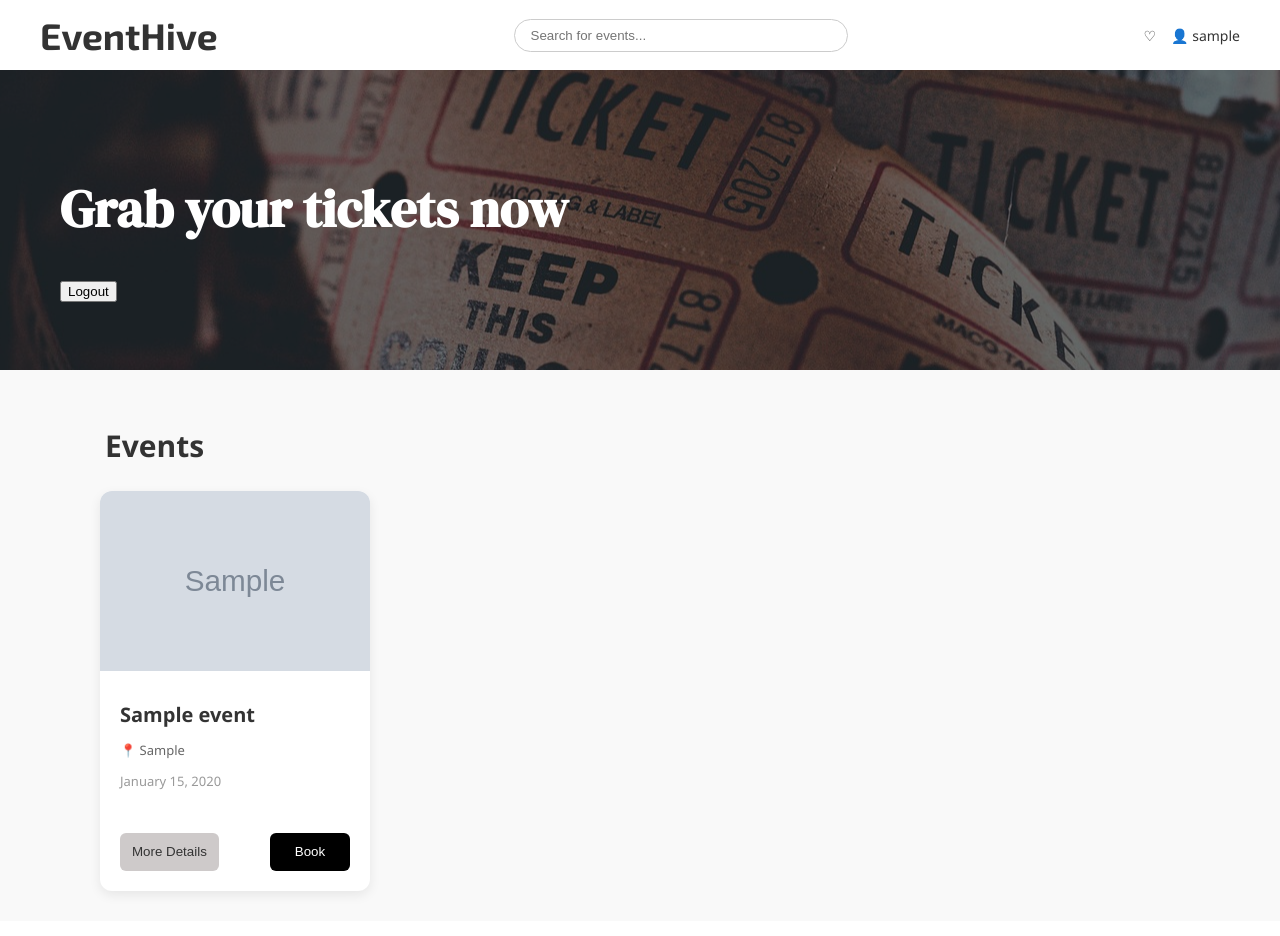
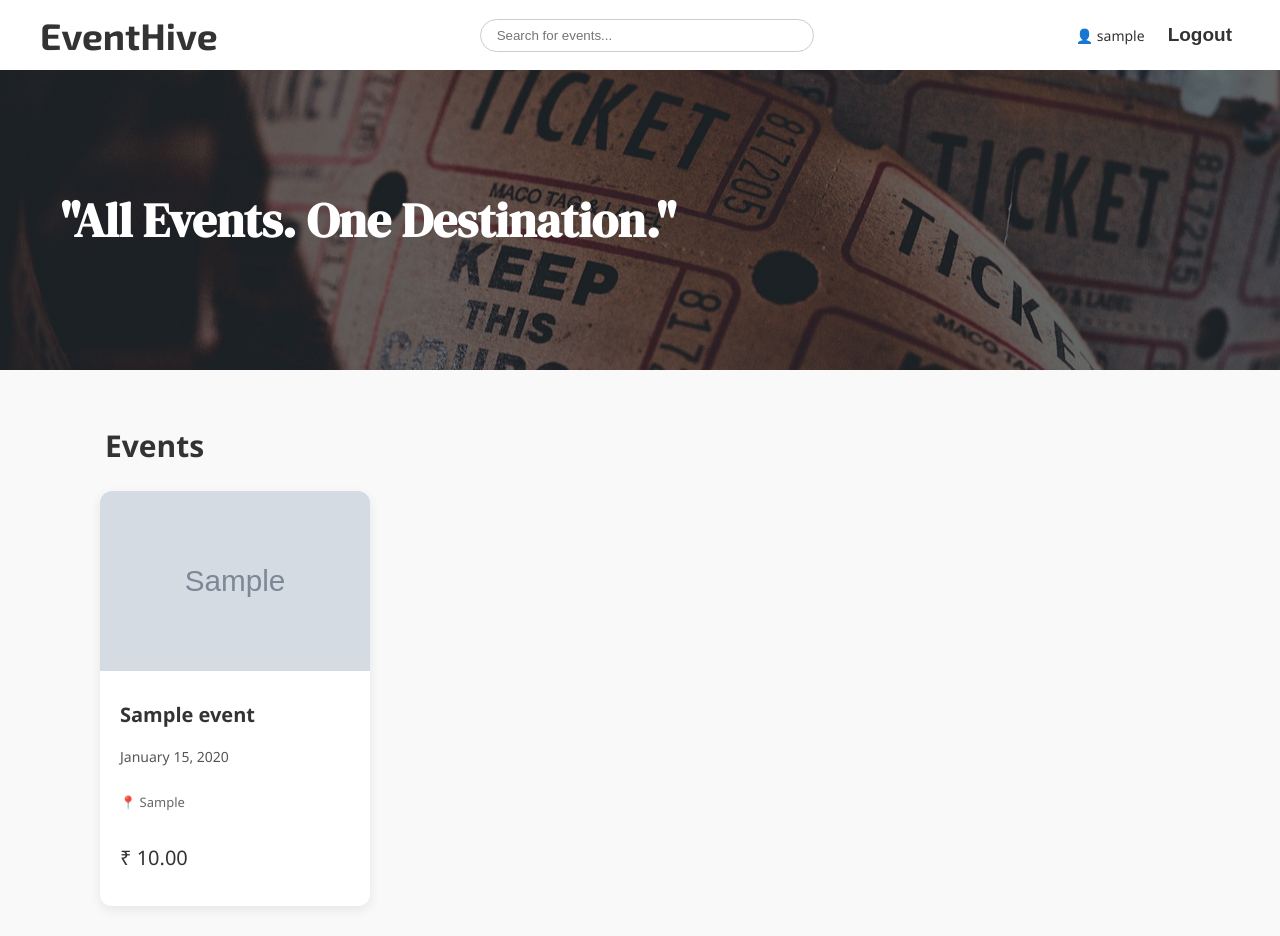
Before and after one commit to aaromalm/event_booking_system, a Django app: page /event/ in a window 1280 px wide. Before the commit the page ends 897 px from the top, so only its background shows below. Run offline with Django 5.2, Linux system fonts and the light colour scheme; a user stored in the database is signed in; tables that the repository leaves empty hold one stand-in row (values such as "Sample post"); grey boxes marked "Sample" are stand-in pictures.

Commit message:
Made small updations in events pages

```diff
--- a/event_booking_app/static/css/events.css
+++ b/event_booking_app/static/css/events.css
@@ -41,6 +41,25 @@ body {
     text-decoration: none;
 }
 
+.logout-form {
+    margin: 0;
+}
+
+.logout-form button {
+    background: none;
+    border: none;
+    color: #333;
+    font-size: 19px;
+    font-weight: 600;
+    cursor: pointer;
+    padding: 4px 8px;
+}
+
+.logout-form button:hover {
+    text-decoration: underline;
+}
+
+
 
 .headerbg {
     background: url('/static/images/header.jpg') no-repeat;
@@ -63,7 +82,7 @@ body {
 
 .overlay h1 {
     font-family: 'DM Serif Display', serif;
-    font-size: 52px;
+    font-size: 48px;
 }
 
 
@@ -95,12 +114,28 @@ body {
     border-radius: 12px;
     overflow: hidden;
     width: 270px;
-    height: 400px;
+    height: 415px;
     box-shadow: 0 4px 12px rgba(0,0,0,0.08);
     transition: transform 0.2s ease;
     display: flex;
     flex-direction: column;
 }
+
+
+/* Make entire card look like normal content even though it's a link */
+.event-card-link {
+    text-decoration: none; /* Removes underline */
+    color: inherit;
+    display: block; /* Makes entire card clickable */
+}
+
+/* Ensure content inside event card also doesn't get link styles */
+.event-card-link * {
+    text-decoration: none;
+    color: inherit;
+}
+
+
 
 .event-card:hover {
     transform: translateY(-5px);
@@ -118,7 +153,12 @@ body {
 }
 .event-info {
     padding: 20px;
+    display: flex;
+    flex-direction: column;
+    flex-grow: 1;
+    justify-content: space-between;
 }
+
 
 .event-info h3 {
     margin: 10px 0 5px;
@@ -131,9 +171,13 @@ body {
 }
 
 .event-info .date {
-    font-size: 13px;
-    color: #999;
+    font-size: 14px;
+    color: #555555;
 
+}
+
+.event-info .price {
+    font-size: 20px;
 }
 
 .event-buttons {
--- a/event_booking_app/templates/events.html
+++ b/event_booking_app/templates/events.html
@@ -6,14 +6,13 @@
     <meta name="viewport" content="width=device-width, initial-scale=1.0">
     <title>Discover Events</title>
     <link rel="stylesheet" href="{% static 'css/events.css' %}">
-    <!-- for font from google -->
+
     <link href="https://fonts.googleapis.com/css2?family=Exo+2:wght@700&display=swap" rel="stylesheet">
     <link href="https://fonts.googleapis.com/css2?family=DM+Serif+Display&display=swap" rel="stylesheet">
+</head>
+<body>
 
 
-
-</head>
-<body>
     <nav class="navbar">
         <div class="left">
             <h2>EventHive</h2>
@@ -22,30 +21,32 @@
             <input type="text" placeholder="Search for events..." />
         </div>
         <div class="right">
-            <span>♡</span>
             {% if user.is_authenticated %}
                 <span>👤 {{ user.username }}</span>
+                <form action="{% url 'logout' %}" method="post" class="logout-form">
+                    {% csrf_token %}
+                    <button type="submit">Logout</button>
+                </form>
             {% else %}
                 <a href="{% url 'login' %}">Login</a>
-
             {% endif %}
         </div>
+
     </nav>
+
 
     <header class="headerbg">
         <div class="overlay">
-            <h1>Grab your tickets now</h1>
-            <form action="{% url 'logout' %}" method="post">
-                {% csrf_token %}
-                <button type="submit">Logout</button>
-            </form>
+            <h1>"All Events. One Destination."
         </div>
     </header>
+
 
     <section class="event-section">
         <h2>Events</h2>
         <div class="event-grid">
             {% for event in events %}
+            <a href="{% url 'event-pk' event.pk %}" class="event-card-link">
                 <div class="event-card">
                     <div class="event-image">
                         {% if event.image %}
@@ -56,22 +57,15 @@
                     </div>
                     <div class="event-info">
                         <h3>{{ event.name }}</h3>
+                        <p class="date">{{ event.date|date:"F d, Y" }}</p>
                         <p class="venue">📍 {{ event.location }}</p>
-                <p class="date">{{ event.date|date:"F d, Y" }}</p>
-            </div>
-            <div class="event-buttons" style="padding: 0 20px 20px;">
-                <a href="{% url 'event-pk' event.pk %}">
-                    <button class="details-btn">More Details</button>
-                </a>
-                <a href="{% url 'booking-form' event.pk %}">
-                    <button class="book-btn">Book</button>
-                </a>
+                        <p class="price">₹ {{ event.fees }}</p>
                     </div>
                 </div>
+            </a>
             {% endfor %}
         </div>
     </section>
 
-
 </body>
 </html>
```
Lines whose indentation alone changed are shown as unchanged.
